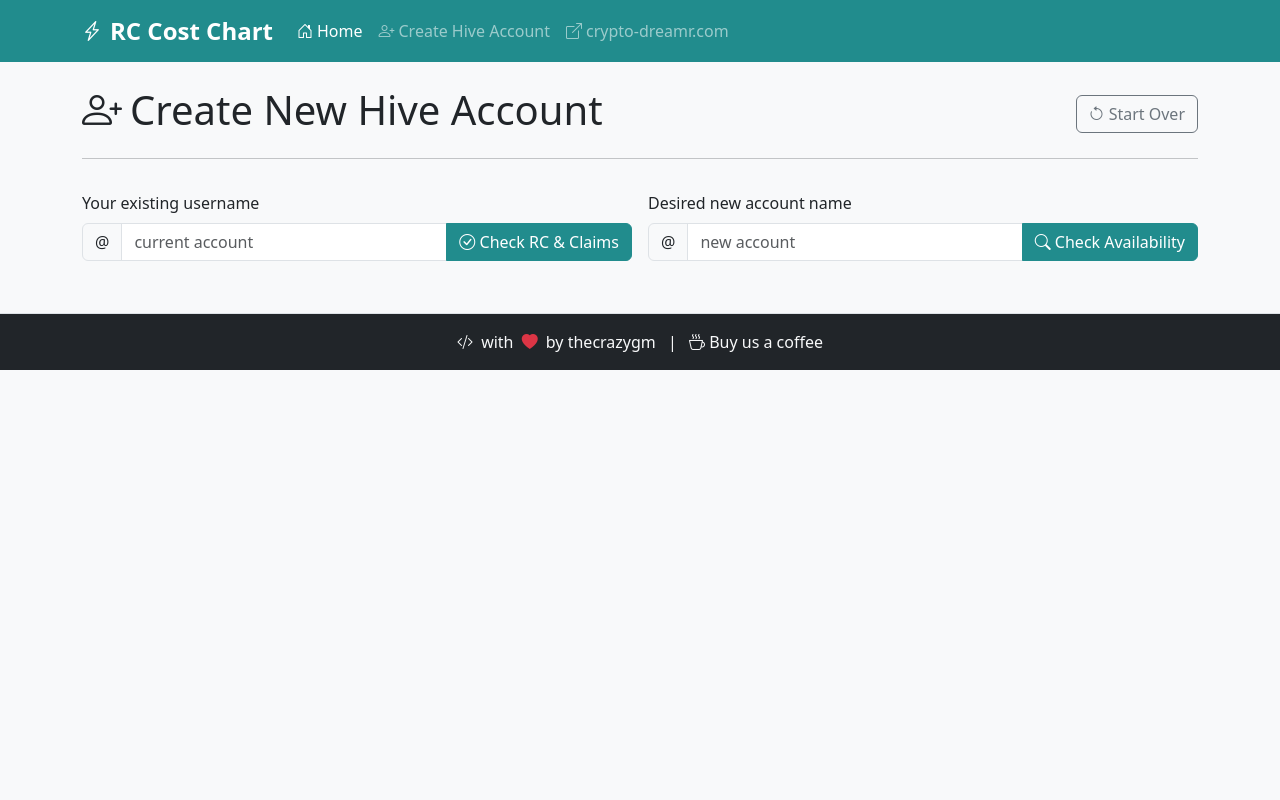
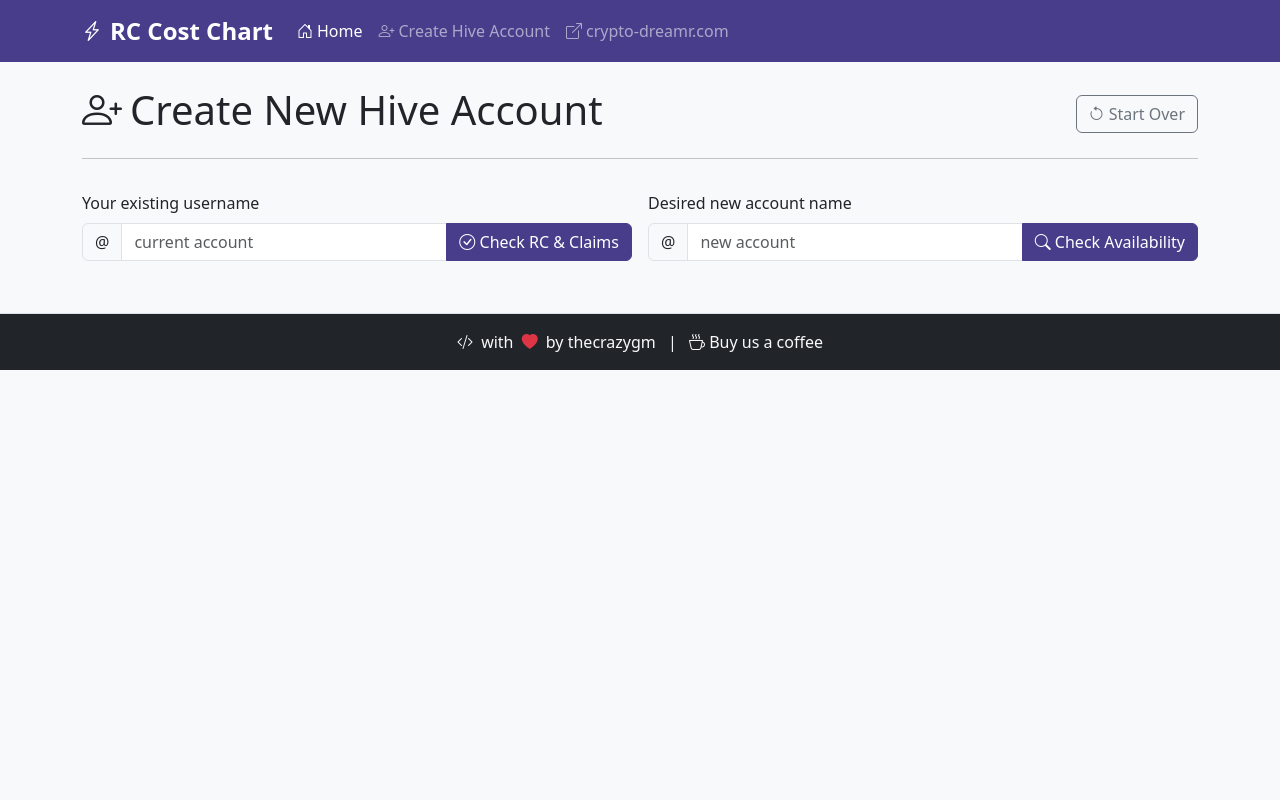
Before and after one commit to TheCrazyGM/claimr, a Flask app: page /claim-account in a window 1280 px wide. Run offline with Flask 3, Linux system fonts and the light colour scheme; some libraries are stand-ins or nearby versions.

Commit message:
style: update primary brand color from teal to dark slate blue (#483D8B)

```diff
--- a/app/static/css/style.css
+++ b/app/static/css/style.css
@@ -1,8 +1,9 @@
 /* Theme Colors */
 :root {
-  --rc-teal: #218c8d;
+  --rc-primary: #483D8B;
+  --rc-secondary: #00BFFF;
   --rc-success: #198754;
-  --rc-light: #f9fafb;
+  --rc-light: #ffffff;
   --rc-border-radius: 0.5rem;
 }
 
@@ -16,8 +17,8 @@ body {
 .btn-info,
 .bg-info,
 .progress-bar.bg-info {
-  background-color: var(--rc-teal) !important;
-  border-color: var(--rc-teal) !important;
+  background-color: var(--rc-primary) !important;
+  border-color: var(--rc-primary) !important;
 }
 
 .btn-info {
@@ -29,8 +30,8 @@ body {
 }
 
 .text-info,
-.rc-teal {
-  color: var(--rc-teal) !important;
+.rc-primary {
+  color: var(--rc-primary) !important;
 }
 
 .card.border-info,
@@ -39,7 +40,7 @@ body {
 }
 
 .card.border-info {
-  border-color: var(--rc-teal) !important;
+  border-color: var(--rc-primary) !important;
 }
 
 .card.border-success {
@@ -48,12 +49,12 @@ body {
 
 /* Custom for RC Cost Card */
 .rc-cost-card {
-  border: 2px solid var(--rc-teal) !important;
+  border: 2px solid var(--rc-primary) !important;
   border-radius: var(--rc-border-radius);
 }
 
-.display-6.fw-bold.rc-teal {
-  color: var(--rc-teal) !important;
+.display-6.fw-bold.rc-primary {
+  color: var(--rc-primary) !important;
 }
 
 /* Misc */
--- a/app/templates/base.html
+++ b/app/templates/base.html
@@ -29,7 +29,7 @@
   <body class="bg-light d-flex flex-column min-vh-100">
     <nav
       class="navbar navbar-expand-lg navbar-dark"
-      style="background-color: #218c8d;"
+      style="background-color: #483D8B;"
     >
       <div class="container">
         <a
--- a/app/templates/index.html
+++ b/app/templates/index.html
@@ -5,7 +5,7 @@
       <div class="card text-center rc-cost-card rounded shadow-sm">
         <div class="card-body">
           <h5 class="card-title mb-2">Most Recent Estimated RC Claim Cost</h5>
-          <p class="h3 fw-bold rc-teal" id="most-recent-cost">
+          <p class="h3 fw-bold rc-primary" id="most-recent-cost">
             No data available
           </p>
           <p class="mb-0">
```
